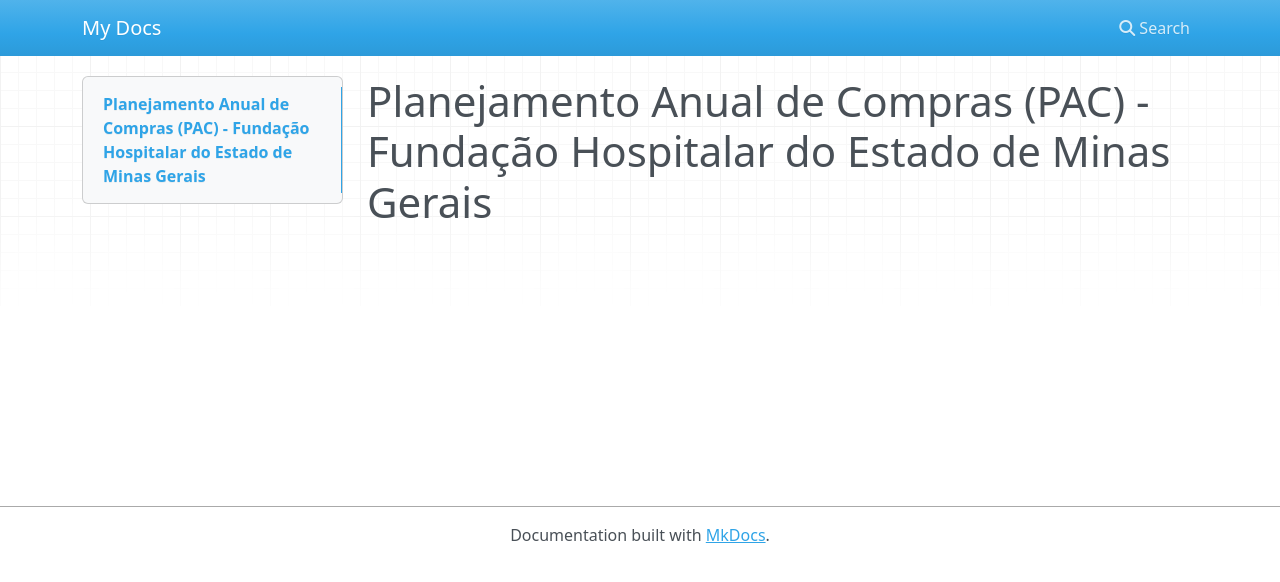
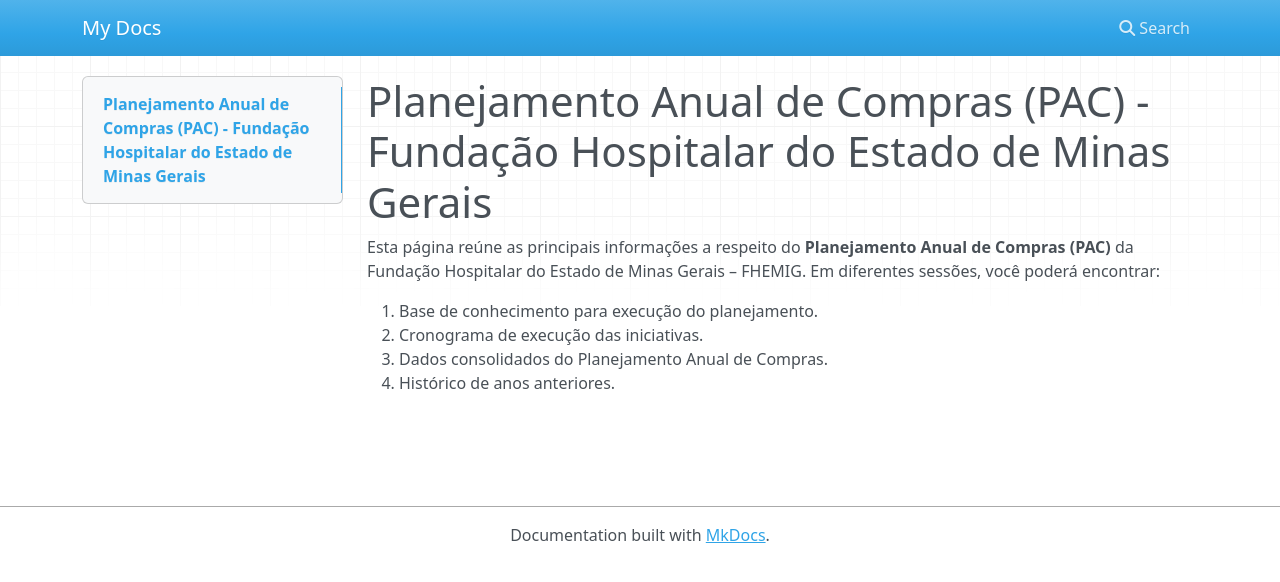
Before and after one commit to dpgffhemig/PAC, an MkDocs documentation site: the page built from docs/index.md, in a window 1280 px wide. Shown: the top 582 px of the page. Built offline with MkDocs 1.6.1, drawn with Linux system fonts in a browser that asks for light colours; nearby versions of some CDN libraries.

Commit message:
Adiciona mkdocs.yml e docs/

```diff
--- a/docs/index.md
+++ b/docs/index.md
@@ -1 +1,8 @@
 # Planejamento Anual de Compras (PAC) - Fundação Hospitalar do Estado de Minas Gerais
+
+Esta página reúne as principais informações a respeito do **Planejamento Anual de Compras (PAC)** da Fundação Hospitalar do Estado de Minas Gerais – FHEMIG. Em diferentes sessões, você poderá encontrar:
+
+1. Base de conhecimento para execução do planejamento.
+2. Cronograma de execução das iniciativas.
+3. Dados consolidados do Planejamento Anual de Compras.
+4. Histórico de anos anteriores.
```
Also changed, not shown: site/index.html.
